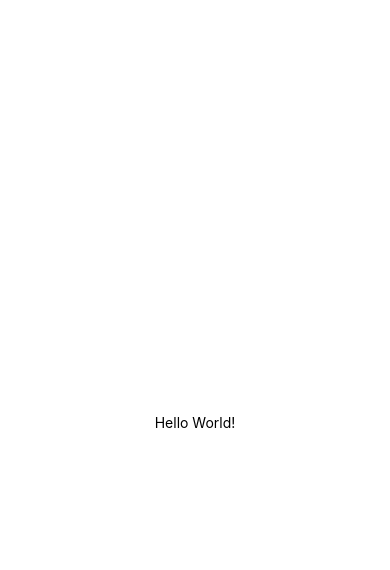
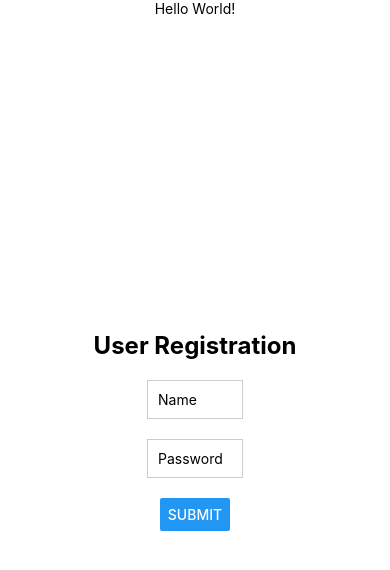
Before and after one commit to Momikof/DoCare, a React Native app in the folder client/: screen / in a window 390 px wide. Shown: the top 570 px of the page. Built offline with nearby package versions, Linux system fonts and the light colour scheme; no server answers.

Commit message:
added a simple connection to supabase that inserts to the db to users table from a simple form, without auth yet

```diff
--- a/client/App.tsx
+++ b/client/App.tsx
@@ -1,11 +1,13 @@
 import { StatusBar } from 'expo-status-bar';
 import { StyleSheet, Text, View } from 'react-native';
+import SignUp from './pages/caregiver/signUp/SignUp';
 
 export default function App() {
   return (
     <View style={styles.container}>
       <Text>Hello World!</Text>
       <StatusBar style="auto" />
+      <SignUp></SignUp>
     </View>
   );
 }
--- /dev/null
+++ b/client/pages/caregiver/signUp/SignUp.tsx
@@ -0,0 +1,106 @@
+import React, { useEffect, useCallback, useState } from "react";
+import { View, TextInput, Button, Text, StyleSheet } from "react-native";
+import { useForm, SubmitHandler } from "react-hook-form";
+import { supabase } from "../../../utils/supabase";
+
+type SignUpFormValues = {
+  name: string;
+  password: string;
+};
+
+const SignUp = () => {
+  const { register, handleSubmit, setValue } =
+    useForm<SignUpFormValues>({
+      defaultValues: {
+        name: "",
+        password: "",
+      },
+    });
+  const [isRegistered, setIsRegistered] = useState(false);
+  const [isError, setIsError] = useState(false);
+
+  const onSubmit: SubmitHandler<SignUpFormValues> = useCallback(
+    async (formData) => {
+      const { data, error } = await supabase.from("users").insert({
+        name: formData.name,
+        password: formData.password,
+      });
+      if (!error && !data) {
+        setIsRegistered(true);
+        setIsError(false);
+      } else {
+        setIsRegistered(false);
+        setIsError(true);
+      }
+    },
+    []
+  );
+
+  const onChangeField = useCallback(
+    (fieldName: keyof SignUpFormValues) => (fieldValue: string) => {
+      setValue(fieldName, fieldValue);
+    },
+    []
+  );
+
+  return (
+    <View style={styles.container}>
+      <Text style={styles.title}>User Registration</Text>
+      <TextInput
+        {...register("name")}
+        style={styles.input}
+        placeholder="Name"
+        onChangeText={onChangeField("name")}
+      />
+      <TextInput
+        {...register("password")}
+        style={styles.input}
+        secureTextEntry
+        autoComplete="password"
+        placeholder="Password"
+        onChangeText={onChangeField("password")}
+      />
+      <Button title="Submit" onPress={handleSubmit(onSubmit)} />
+      {isRegistered && (
+        <Text style={styles.successText}>Registration successful!</Text>
+      )}
+      {isError && <Text style={styles.errorText}>Registration failed</Text>}
+    </View>
+  );
+};
+
+const styles = StyleSheet.create({
+  container: {
+    flex: 1,
+    justifyContent: "center",
+    alignItems: "center",
+    padding: 20,
+  },
+  title: {
+    fontSize: 24,
+    fontWeight: "bold",
+    marginBottom: 20,
+  },
+  input: {
+    borderWidth: 1,
+    borderColor: "#ccc",
+    padding: 10,
+    marginBottom: 20, // Increased margin between boxes
+    width: "40%", // Shortened width
+  },
+  button: {
+    padding: 50, // Increased button size
+  },
+  successText: {
+    color: "green",
+    marginTop: 10,
+    fontSize: 17,
+  },
+  errorText: {
+    color: "red",
+    marginTop: 10,
+    fontSize: 17,
+  },
+});
+
+export default SignUp;
--- /dev/null
+++ b/client/utils/supabase.ts
@@ -0,0 +1,9 @@
+import { createClient } from "@supabase/supabase-js";
+import 'react-native-url-polyfill/auto'
+import { Database } from "../types/database.types";
+
+const supabaseUrl = process.env.SUPABASE_URL || "TODO: ADD OUR SUPABASE URL";
+const supabaseKey = process.env.SUPABASE_ANON_KEY || "TODO: ADD OUR SUPABASE ANON KEY";
+
+const supabase = createClient<Database>(supabaseUrl, supabaseKey);
+export { supabase };
```
Also changed, not shown: client/package.json (+7 -3 lines), client/services/users.service.ts (added, +9 -0 lines), client/types/database.types.ts (added, +44 -0 lines), 1 other file (tests, documents, lock files or other folders).
